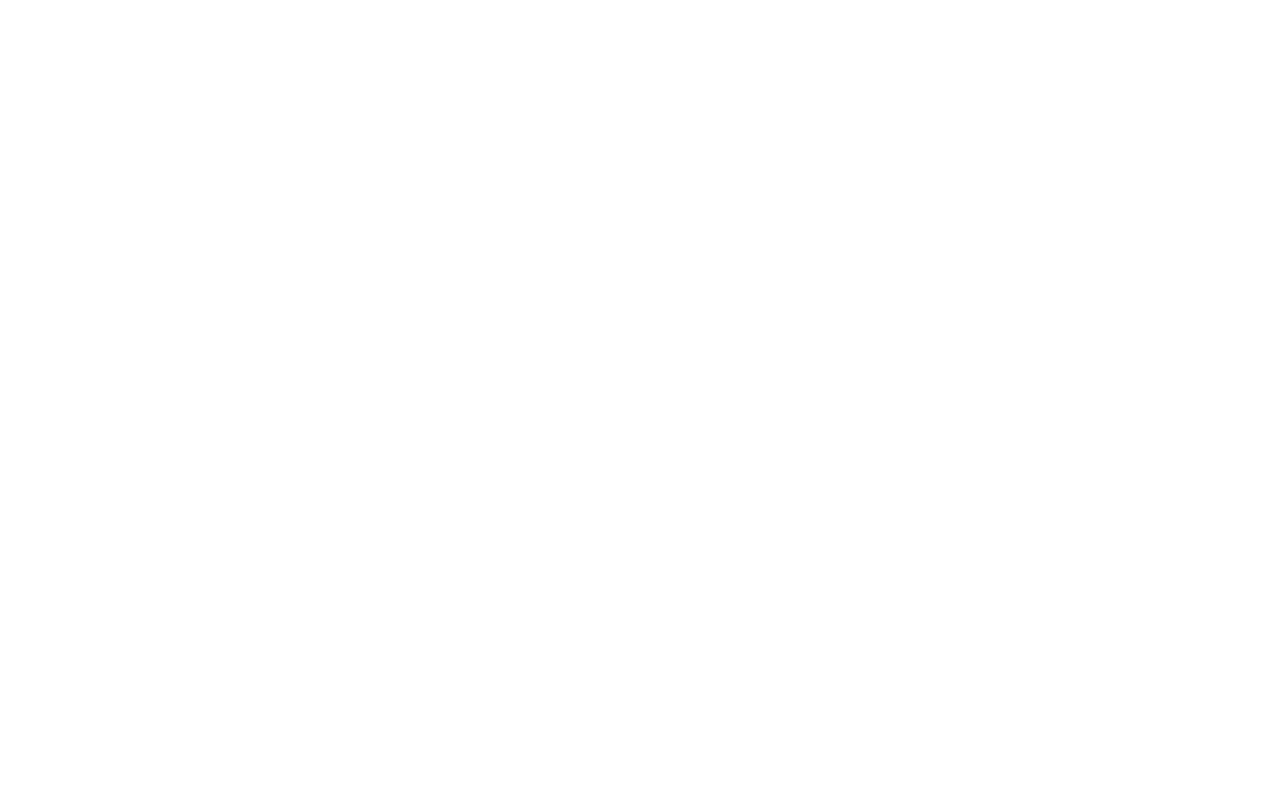
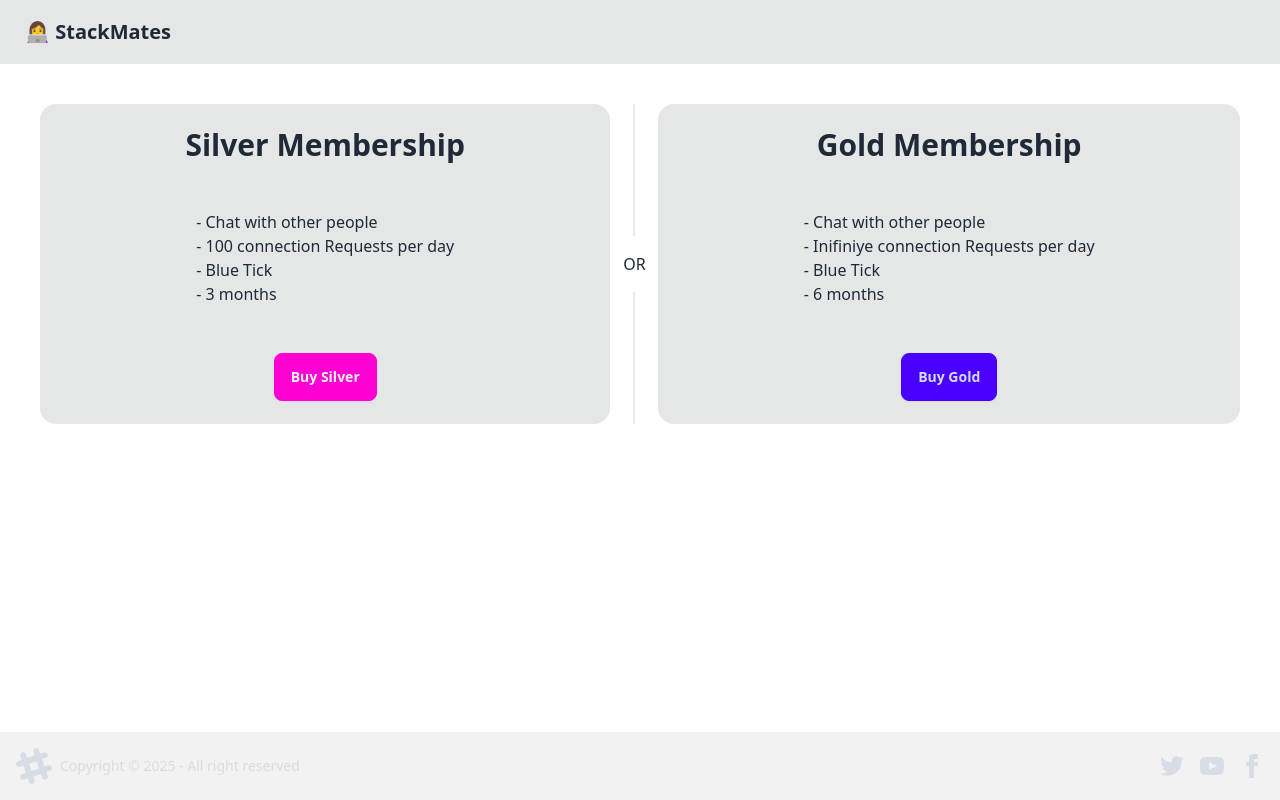
Before and after one commit to rajeshjha2000/StackMates, a React (Vite) app in the folder frontend/: page /premium in a window 1280 px wide. Before the commit this address had no page. Built offline with nearby package versions, Linux system fonts and the light colour scheme; no server answers.

Commit message:
payment-gateway integration

```diff
--- a/frontend/index.html
+++ b/frontend/index.html
@@ -5,6 +5,7 @@
     <link rel="icon" type="image/svg+xml" href="/vite.svg" />
     <meta name="viewport" content="width=device-width, initial-scale=1.0" />
     <title>StackMates</title>
+    <script src="https://checkout.razorpay.com/v1/checkout.js"></script>
   </head>
   <body>
     <div id="root"></div>
--- a/frontend/src/App.jsx
+++ b/frontend/src/App.jsx
@@ -7,6 +7,7 @@
 import Feed from "./components/Feed";
 import Connections from "./components/Connections";
 import Requests from "./components/Requests";
+import Premium from "./components/Premium";
 
 function App() {
   return (
@@ -20,6 +21,7 @@
               <Route path="/profile" element={<Profile />} />
               <Route path="/connections" element={<Connections />} />
               <Route path="/requests" element={<Requests />} />
+              <Route path="/premium" element={<Premium />} />
             </Route>
           </Routes>
         </BrowserRouter>
--- a/frontend/src/components/NavBar.jsx
+++ b/frontend/src/components/NavBar.jsx
@@ -16,6 +16,7 @@
       return navigate("/login");
     } catch (err) {
       // Error logic maybe redirect to error page
+      console.log(err);
     }
   };
 
@@ -57,6 +58,9 @@
                 <Link to="/requests">Requests</Link>
               </li>
               <li>
+                <Link to="/premium">Premium</Link>
+              </li>
+              <li>
                 <a onClick={handleLogout}>Logout</a>
               </li>
             </ul>
--- /dev/null
+++ b/frontend/src/components/Premium.jsx
@@ -0,0 +1,74 @@
+import axios from "axios";
+import { BASE_URL } from "../utils/constants";
+
+const Premium = () => {
+  const handleBuyClick = async (type) => {
+    const order = await axios.post(
+      BASE_URL + "/payment/create",
+      {
+        membershipType: type,
+      },
+      { withCredentials: true }
+    );
+
+    const { amount, keyId, currency, notes, orderId } = order.data;
+
+    const options = {
+      key: keyId,
+      amount,
+      currency,
+      name: "StackMates",
+      description: "Connect to other developers",
+      order_id: orderId,
+      prefill: {
+        name: notes.firstName + " " + notes.lastName,
+        email: notes.emailId,
+        contact: "9999999999",
+      },
+      theme: {
+        color: "#F37254",
+      },
+    };
+
+    const rzp = new window.Razorpay(options);
+    rzp.open();
+  };
+  return (
+    <div className="m-10">
+      <div className="flex w-full">
+        <div className="card bg-base-300 rounded-box grid h-80 flex-grow place-items-center">
+          <h1 className="font-bold text-3xl">Silver Membership</h1>
+          <ul>
+            <li> - Chat with other people</li>
+            <li> - 100 connection Requests per day</li>
+            <li> - Blue Tick</li>
+            <li> - 3 months</li>
+          </ul>
+          <button
+            onClick={() => handleBuyClick("gold")}
+            className="btn btn-secondary"
+          >
+            Buy Silver
+          </button>
+        </div>
+        <div className="divider divider-horizontal">OR</div>
+        <div className="card bg-base-300 rounded-box grid h-80 flex-grow place-items-center">
+          <h1 className="font-bold text-3xl">Gold Membership</h1>
+          <ul>
+            <li> - Chat with other people</li>
+            <li> - Inifiniye connection Requests per day</li>
+            <li> - Blue Tick</li>
+            <li> - 6 months</li>
+          </ul>
+          <button
+            onClick={() => handleBuyClick("gold")}
+            className="btn btn-primary"
+          >
+            Buy Gold
+          </button>
+        </div>
+      </div>
+    </div>
+  );
+};
+export default Premium;
```
